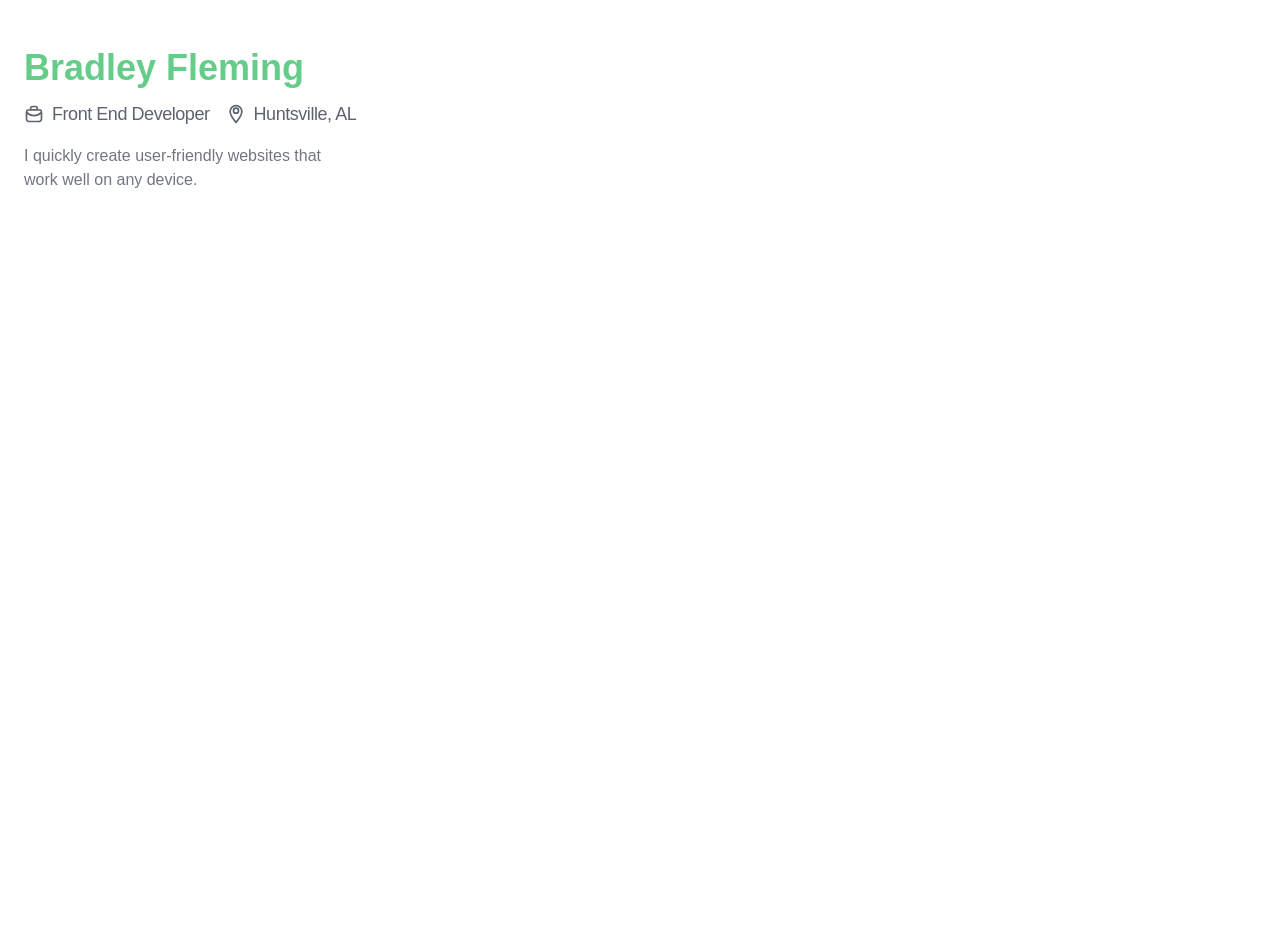
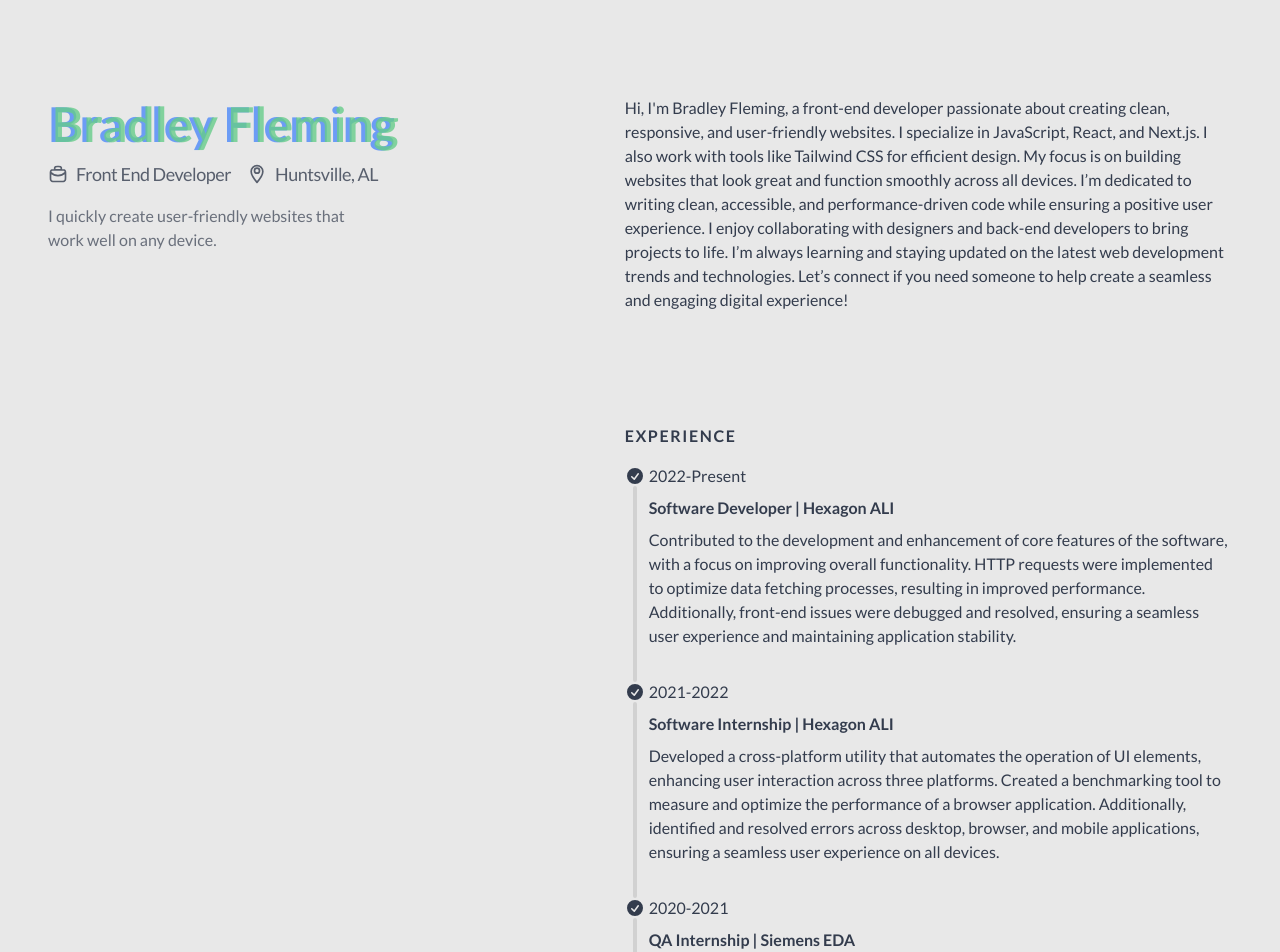
Before and after one commit to bradleycfleming/Personal-Portfolio, a Next.js app: page / in a window 1280 px wide. Shown: the top 952 px of the page. Before the commit the page ends 800 px from the top, so only its background shows below. Built offline with nearby package versions, Linux system fonts and the light colour scheme.

Commit message:
Added experience

```diff
--- /dev/null
+++ b/app/Experience/page.js
@@ -0,0 +1,45 @@
+import Link from "next/link";
+import React from "react";
+
+const Experience = (props) => {
+  return (
+    <li className="">
+      <Line present={!props.start}></Line>
+      <div className="timeline-start">{props.year}</div>
+      <div className="timeline-middle">
+        <svg
+          xmlns="http://www.w3.org/2000/svg"
+          viewBox="0 0 20 20"
+          fill="currentColor"
+          className="h-5 w-5"
+        >
+          <path
+            fillRule="evenodd"
+            d="M10 18a8 8 0 100-16 8 8 0 000 16zm3.857-9.809a.75.75 0 00-1.214-.882l-3.483 4.79-1.88-1.88a.75.75 0 10-1.06 1.061l2.5 2.5a.75.75 0 001.137-.089l4-5.5z"
+            clipRule="evenodd"
+          />
+        </svg>
+      </div>
+      <div className="timeline-end">
+        <h1 className="font-bold mb-2">
+          {props.title} | <Link className="hover:text-primary transition" href={props.link}  target="_blank">{props.company}</Link>
+        </h1>
+        <p className="mb-6">{props.description}</p>
+      </div>
+      <Line present={!props.end}></Line>
+    </li>
+  );
+};
+
+Experience.defaultProps = {
+  start: false,
+  end: false,
+};
+
+const Line = (props) => {
+  if (props.present) {
+    return <hr />;
+  }
+};
+
+export default Experience;
--- a/app/layout.js
+++ b/app/layout.js
@@ -1,4 +1,5 @@
-import { Geist, Geist_Mono } from "next/font/google";
+import { Geist, Geist_Mono, Roboto } from "next/font/google";
+import { Lato } from 'next/font/google';
 import "./globals.css";
 
 const geistSans = Geist({
@@ -11,20 +12,34 @@ const geistMono = Geist_Mono({
   subsets: ["latin"],
 });
 
+const lato = Lato({
+  variable: "--font-lato",
+  subsets: ["latin"],
+  weight: ["400", "700"], // Specify weights if needed
+});
+
+
 export const metadata = {
   title: "Bradley Fleming",
-  description: "Bradley Fleming's portfolio website built with Next.js 14 and Tailwind CSS.",
+  description:
+    "Bradley Fleming's portfolio website built with Next.js 14 and Tailwind CSS.",
   icons: {
     icon: "/icon.svg",
+    apple: "/icon.svg",
+    shortcut: "/icon.svg",
+    other: [
+      {
+        rel: "icon",
+        url: "/icon.svg",
+      },
+    ],
   },
 };
 
 export default function RootLayout({ children }) {
   return (
-    <html data-theme="emerald" lang="en">
-      <body
-        className={`${geistSans.variable} ${geistMono.variable} antialiased`}
-      >
+    <html data-theme="emerald" lang="en" className="scroll-smooth">
+      <body className={lato.className}>
         {children}
       </body>
     </html>
--- a/app/page.js
+++ b/app/page.js
@@ -1,14 +1,23 @@
 "use client";
 import Image from "next/image";
+import Experience from "./Experience/page";
+import Link from "next/link";
 
 export default function Home() {
   return (
-    <div className="bg-base-100 antialiased">
-      <div className="flex mx-auto min-h-screen max-w-screen-xl px-6 py-12">
-        <header className="">
-          <h1 className="text-4xl font-extrabold text-primary">
+    <div className="bg-base-200 antialiased">
+      <div className="mx-auto min-h-screen max-w-screen-xl px-6 py-12 md:px-12 md:py-16 lg:py-0">
+        <div className="lg:flex lg:justify-between lg:gap-4">
+          <div className="flex flex-col lg:w-[48%] lg:py-24 lg:top-1 lg:flex lg:max-h-screen lg:sticky">
+            <div className="relative">
+              <h1 className="md:text-5xl text-4xl font-bold text-secondary/70 absolute top-0 left-0">
                 Bradley Fleming
               </h1>
+              <h1 className="md:text-5xl text-4xl font-bold text-primary/80 relative top-0 left-1">
+                Bradley Fleming
+              </h1>
+            </div>
+
             <div className="mt-3 text-lg font-medium tracking-tight text-base-content flex flex-col sm:flex-row flex-start">
               <div className="flex flex-row items-center ">
                 <svg
@@ -48,12 +57,81 @@ export default function Home() {
                 <span className="text-base-content/80">Huntsville, AL</span>
               </div>
             </div>
-          <p className="mt-4 max-w-xs leading-normal text-base-content/70">
+            <p className="mt-4 max-w-xs leading-normal text-base-content/70 ">
               I quickly create user-friendly websites that work well on any
               device.
             </p>
-        </header>
-        <main className=""></main>
+          </div>
+          <main className="pt-24 lg:w-[52%] lg:py-24">
+            <section id="about" className="flex flex-col flex-start mb-16 md:mb-20 lg:mb-28">
+              <h1 className="text-medium font-bold uppercase tracking-widest text-base-content lg:sr-only mb-3">
+                About
+              </h1>
+              <p className="text-base-content ">
+                Hi, I'm Bradley Fleming, a front-end developer passionate about
+                creating clean, responsive, and user-friendly websites. I
+                specialize in JavaScript, React, and Next.js. I also work with
+                tools like Tailwind CSS for efficient design. My focus is on
+                building websites that look great and function smoothly across
+                all devices. I’m dedicated to writing clean, accessible, and
+                performance-driven code while ensuring a positive user
+                experience. I enjoy collaborating with designers and back-end
+                developers to bring projects to life. I’m always learning and
+                staying updated on the latest web development trends and
+                technologies. Let’s connect if you need someone to help create a
+                seamless and engaging digital experience!
+              </p>
+            </section>
+            <section id="experience" className="flex flex-col flex-start mb-16 md:mb-20 lg:mb-28">
+              <h1 className="text-medium font-bold uppercase tracking-widest text-base-content mb-3">
+                Experience
+              </h1>
+              <ul className="timeline timeline-vertical timeline-compact text-base-content">
+                <Experience
+                  title="Software Developer"
+                  company="Hexagon ALI"
+                  link="https://hexagon.com/company/divisions/asset-lifecycle-intelligence"
+                  year="2022-Present"
+                  start="true"
+                  description="Contributed to the development and enhancement of core features of the software, with a focus on improving overall functionality. HTTP requests were implemented to optimize data fetching processes, resulting in improved performance. Additionally, front-end issues were debugged and resolved, ensuring a seamless user experience and maintaining application stability."
+                />
+                <Experience
+                  title="Software Internship"
+                  company="Hexagon ALI"
+                  link="https://hexagon.com/company/divisions/asset-lifecycle-intelligence"
+                  year="2021-2022"
+                  description="Developed a cross-platform utility that automates the operation of UI elements, enhancing user interaction across three platforms. Created a benchmarking tool to measure and optimize the performance of a browser application. Additionally, identified and resolved errors across desktop, browser, and mobile applications, ensuring a seamless user experience on all devices."
+                />
+                <Experience
+                  title="QA Internship"
+                  company="Siemens EDA"
+                  link="https://eda.sw.siemens.com/en-US/"
+                  year="2020-2021"
+                  description="Configured client and server machines running Linux simulations for up to 200 users. Developed a utility in Node.js to classify and log errors from simulation data. Trained new hires to handle server and simulation-related errors to ensure smooth operations."
+                />
+                <Experience
+                  title="Teaching Assistant"
+                  company="UAH"
+                  link="https://www.uah.edu/"
+                  year="2019-2020"
+                  end="true"
+                  description="Taught basic programming concepts in Python to students, guiding them through essential coding principles. Managed a group of 20 students, grading assignments and addressing questions to ensure understanding. Provided constructive feedback to help students improve their programming techniques and coding efficiency."
+                />
+              </ul>
+            </section>
+            <section id="skills" className="flex flex-col flex-start mb-16 md:mb-20 lg:mb-28">
+              <h1 className="text-medium font-bold uppercase tracking-widest text-base-content mb-3">
+                Skills
+              </h1>
+            </section>
+            <section id="projects" className="flex flex-col flex-start mb-16 md:mb-20 lg:mb-28">
+              <h1 className="text-medium font-bold uppercase tracking-widest text-base-content mb-3">
+                Projects
+              </h1>
+            </section>
+          </main>
+        </div>
+
         <footer className=""></footer>
       </div>
     </div>
--- a/tailwind.config.mjs
+++ b/tailwind.config.mjs
@@ -17,6 +17,6 @@ export default {
     require('daisyui'),
   ],
   daisyui: {
-    themes: ['light', 'dark', 'cupcake', 'forest', 'emerald', 'dim'], // Enable the themes you want
+    themes: ['light', 'dark', 'cupcake', 'emerald', 'dim', 'aqua', 'synthwave'] // Enable the themes you want
   },
 };
```
Lines whose indentation alone changed are shown as unchanged.
